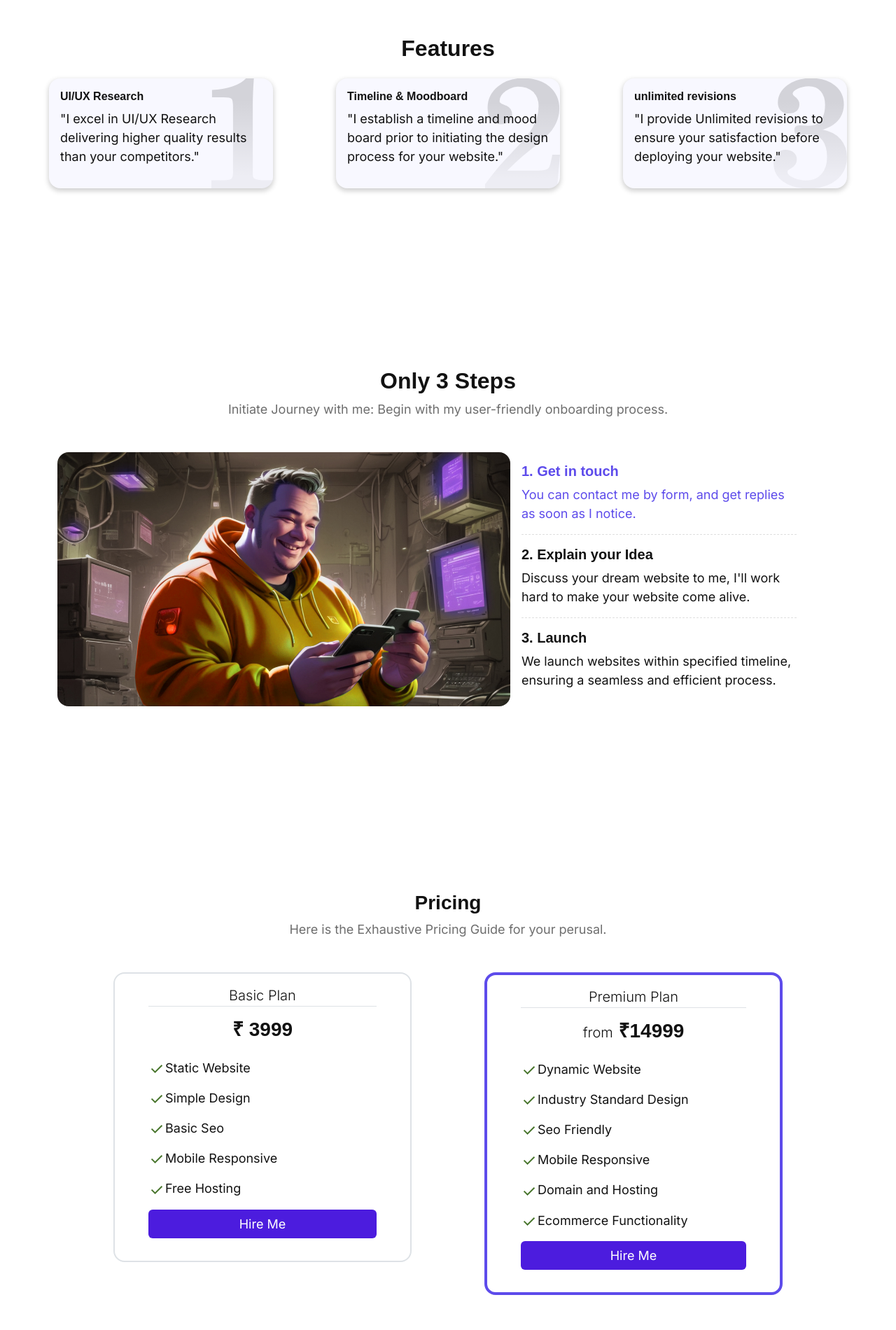
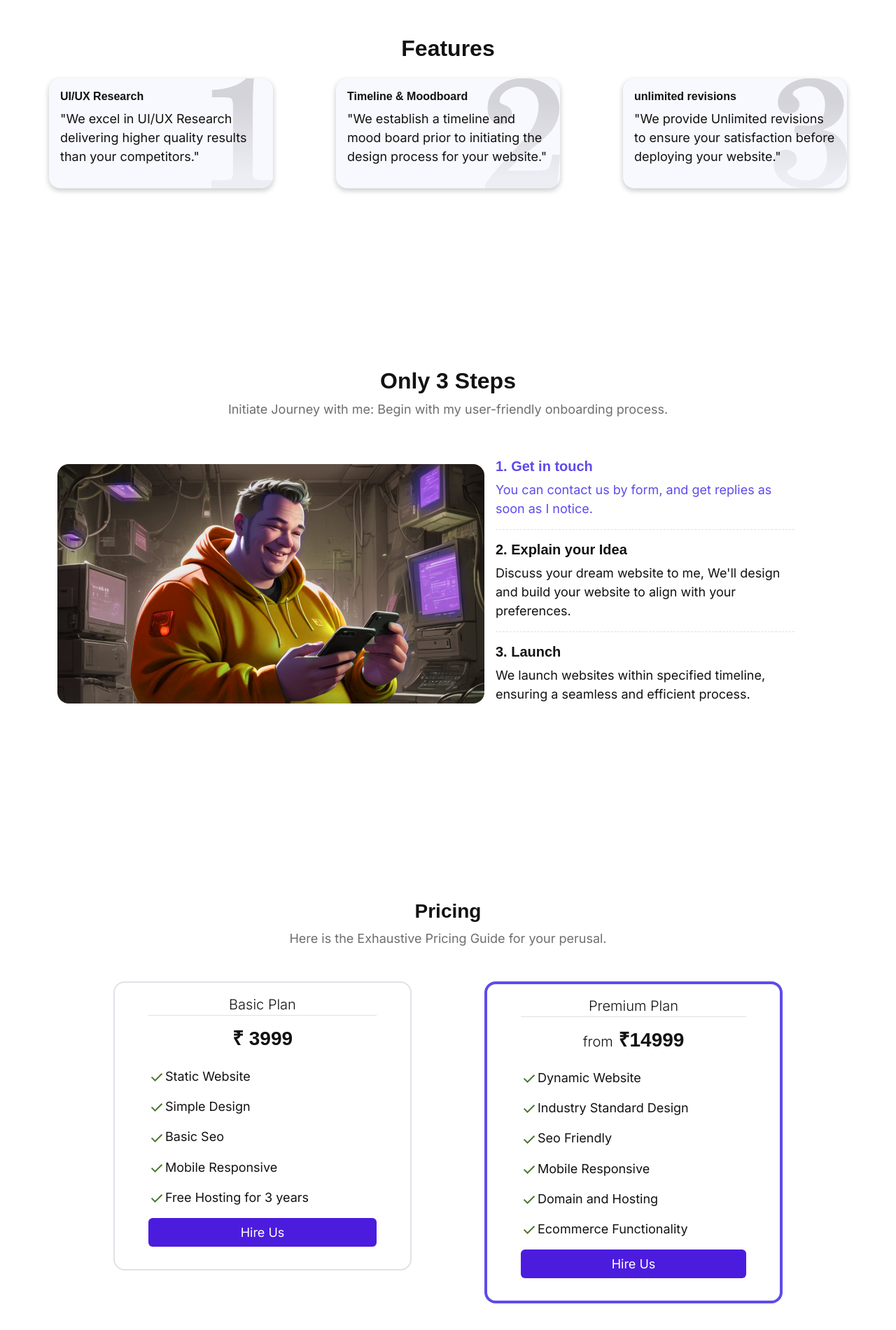
Before and after one commit to bouvandev/newindex, a plain HTML site: page index.html in a window 1280 px wide. Shown: the part 850-2750 px from the top of the page at 70% size. Drawn offline with nearby package versions, Linux system fonts and the light colour scheme; a web font is replaced by a local one.

Commit message:
Update index.html

```diff
--- a/index.html
+++ b/index.html
@@ -114,7 +114,7 @@
                                 Get high profile website without breaking bank
                             </h1>
 
-                            <p class="mb-5 pb-5" style="color: #0e0e0e; font-size: 32px; line-height: 1;">I Believe a website
+                            <p class="mb-5 pb-5" style="color: #0e0e0e; font-size: 32px; line-height: 1;">We Believe a website
                                 should act as a
                                 <span style="position: relative; z-index: 10;">Salesperson
                                     <img src="Vectorforhighlight.svg" alt=""
@@ -183,7 +183,7 @@
                             <!-- <img width="40" height="40" src="1.svg" alt=""> -->
                             <h6>UI/UX Research</h6>
                             <!-- <p><strong>UI/UX Research:</strong></p> -->
-                            <p>"I excel in UI/UX Research delivering higher quality results than your competitors."</p>
+                            <p>"We excel in UI/UX Research delivering higher quality results than your competitors."</p>
                         </div>
                         <div class="col p-3 w-md-75 w-lg-100 rounded-4 feature1"
                             style="
@@ -196,7 +196,7 @@
                                 ">
                             <!-- <img width="40" height="40" src="2.svg" alt=""> -->
                             <h6>Timeline & Moodboard</h6>
-                            <p>"I establish a timeline and mood board prior to initiating the design process for your
+                            <p>"We establish a timeline and mood board prior to initiating the design process for your
                                 website."</p>
                         </div>
                         <div class="col p-3 w-md-75 w-lg-100 rounded-4 feature1"
@@ -211,7 +211,7 @@
                             <!-- <img width="40" height="40" src="3.svg" alt=""> -->
                             <h6>unlimited revisions</h6>
                             <!-- <p><strong>Unlimited Revision:</strong></p> -->
-                            <p>"I provide Unlimited revisions to ensure your satisfaction before deploying your website."
+                            <p>"We provide Unlimited revisions to ensure your satisfaction before deploying your website."
                             </p>
                         </div>
                     </div>
@@ -260,7 +260,7 @@
                                     data-bs-target="#v-pills-home" type="button" role="tab" aria-controls="v-pills-home"
                                     aria-selected="true">
                                     <h5>1. Get in touch</h5>
-                                    <p>You can contact me by form, and get replies as soon as I notice.</p>
+                                    <p>You can contact us by form, and get replies as soon as I notice.</p>
                                     <div class="spacer"></div>
                                 </button>
                             </a>
@@ -270,7 +270,7 @@
                                     data-bs-target="#v-pills-profile" type="button" role="tab" aria-controls="v-pills-profile"
                                     aria-selected="false">
                                     <h5>2. Explain your Idea</h5>
-                                    <p>Discuss your dream website to me, I'll work hard to make your website come alive.</p>
+                                    <p>Discuss your dream website to me, We'll design and build your website to align with your preferences.</p>
                                     <div class="spacer"></div>
                                 </button>
                             </a>
@@ -370,9 +370,9 @@
                                     <li class="mb-3"><svg xmlns="http://www.w3.org/2000/svg" height="24px"
                                             viewBox="0 -960 960 960" width="24px" fill="#48752C">
                                             <path d="M382-240 154-468l57-57 171 171 367-367 57 57-424 424Z" />
-                                        </svg>Free Hosting</li>
+                                        </svg>Free Hosting for 3 years</li>
                                 </ul>
-                                <a href="#contact_form" class="btn mb-3 text-center w-100">Hire Me</a>
+                                <a href="#contact_form" class="btn mb-3 text-center w-100">Hire Us</a>
                             </div>
                         </div>
                         <div class="col anim mb-2" style="max-width: 450px;">
@@ -406,23 +406,9 @@
                                             <path d="M382-240 154-468l57-57 171 171 367-367 57 57-424 424Z" />
                                         </svg>Ecommerce Functionality</li>
                                 </ul>
-                                <a href="#contact_form" class="btn mb-3 text-center w-100">Hire Me</a>
+                                <a href="#contact_form" class="btn mb-3 text-center w-100">Hire Us</a>
                             </div>
                         </div>
-                        <!-- <div class="col mb-5">
-                            <div class="card not-allowed user-select-none shadow-sm">
-                                <div class="card-header ">
-                                    <h4>Future Service</h4>
-                                </div>
-                                <div class="card-body">
-                                    <h5 class="card-title"></h5>
-                                    <p class="card-text">Product Design</p>
-                                    <p class="card-text">Brand Idendity</p>
-                                    <p class="card-text">Logo Design</p>
-                                    <p class="card-text">Content Marketing</p>
-                                </div>
-                            </div>
-                        </div> -->
                     </div>
                 </div>
             </div>
```
